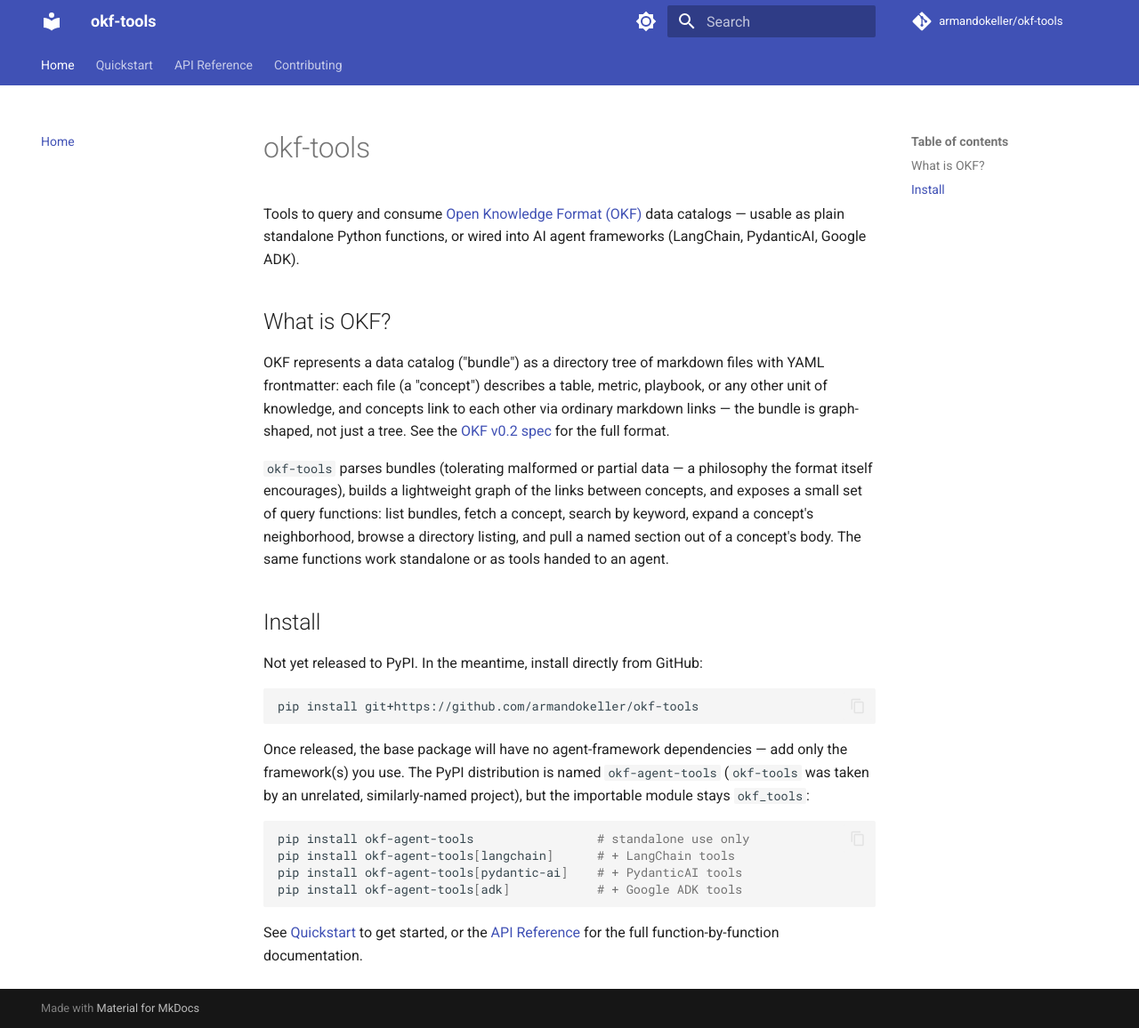
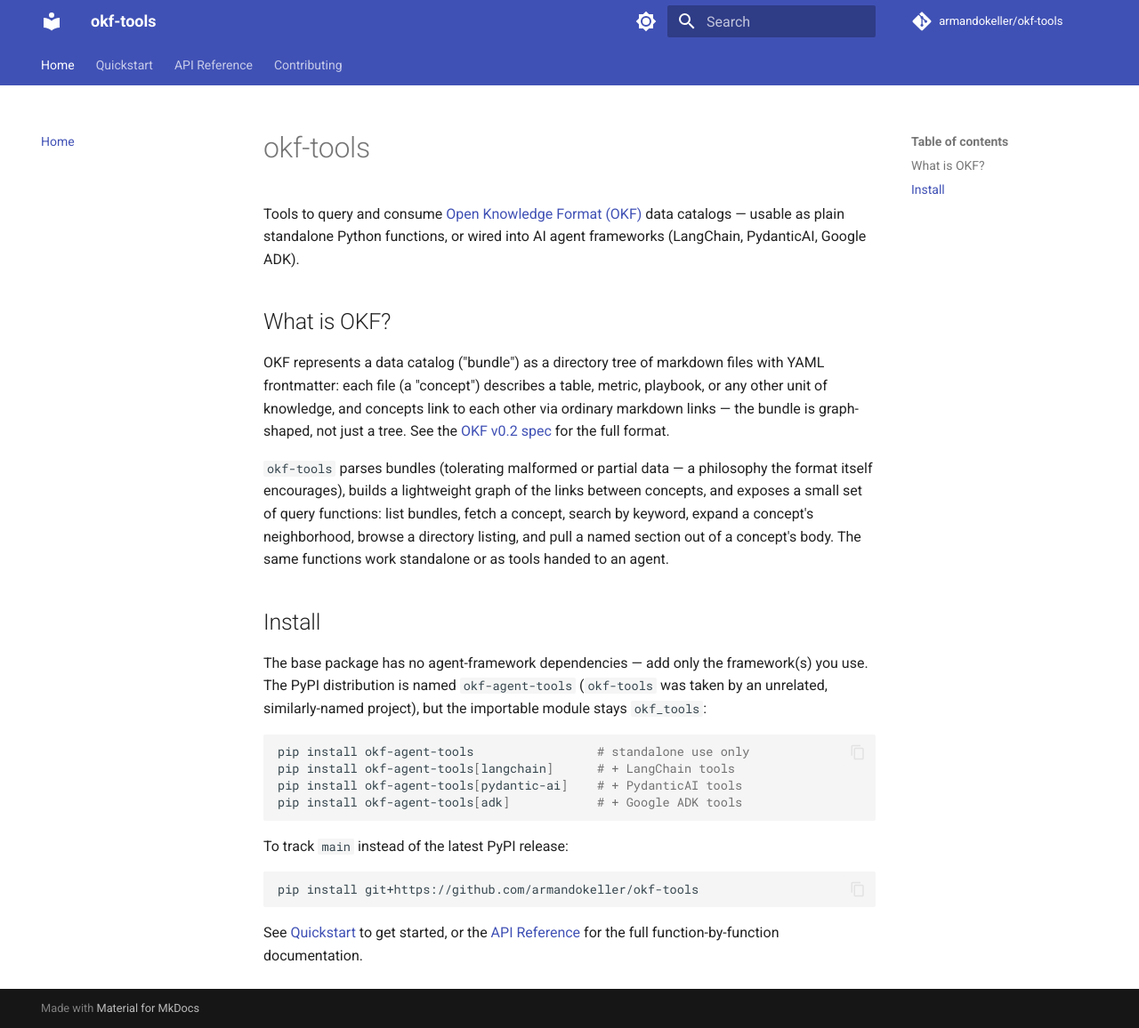
Before and after one commit to armandokeller/okf-tools, an MkDocs documentation site: the page built from docs/index.md, in a window 1280 px wide and 1156 px high. Shown: the whole window at 89% size. Built offline with MkDocs 1.6.1 and Material for MkDocs 9.7.7, drawn with Linux system fonts in a browser that asks for light colours; comment, search, counter and statistics services are not loaded.

Commit message:
Update install instructions now that okf-agent-tools is on PyPI
README and docs/index.md led with "not yet released to PyPI" and the
git-install fallback as primary; now that the package is live on PyPI,
flip that: pip install okf-agent-tools is primary, git+... becomes the
"track main" alternative.

````diff
--- a/docs/index.md
+++ b/docs/index.md
@@ -23,16 +23,10 @@
 
 ## Install
 
-Not yet released to PyPI. In the meantime, install directly from GitHub:
-
-```bash
-pip install git+https://github.com/armandokeller/okf-tools
-```
-
-Once released, the base package will have no agent-framework
-dependencies — add only the framework(s) you use. The PyPI distribution
-is named `okf-agent-tools` (`okf-tools` was taken by an unrelated,
-similarly-named project), but the importable module stays `okf_tools`:
+The base package has no agent-framework dependencies — add only the
+framework(s) you use. The PyPI distribution is named `okf-agent-tools`
+(`okf-tools` was taken by an unrelated, similarly-named project), but
+the importable module stays `okf_tools`:
 
 ```bash
 pip install okf-agent-tools                 # standalone use only
@@ -41,6 +35,12 @@
 pip install okf-agent-tools[adk]            # + Google ADK tools
 ```
 
+To track `main` instead of the latest PyPI release:
+
+```bash
+pip install git+https://github.com/armandokeller/okf-tools
+```
+
 See [Quickstart](quickstart.md) to get started, or the
 [API Reference](api/public-api.md) for the full function-by-function
 documentation.
````
Also changed, not shown: README.md (+10 -10 lines).
